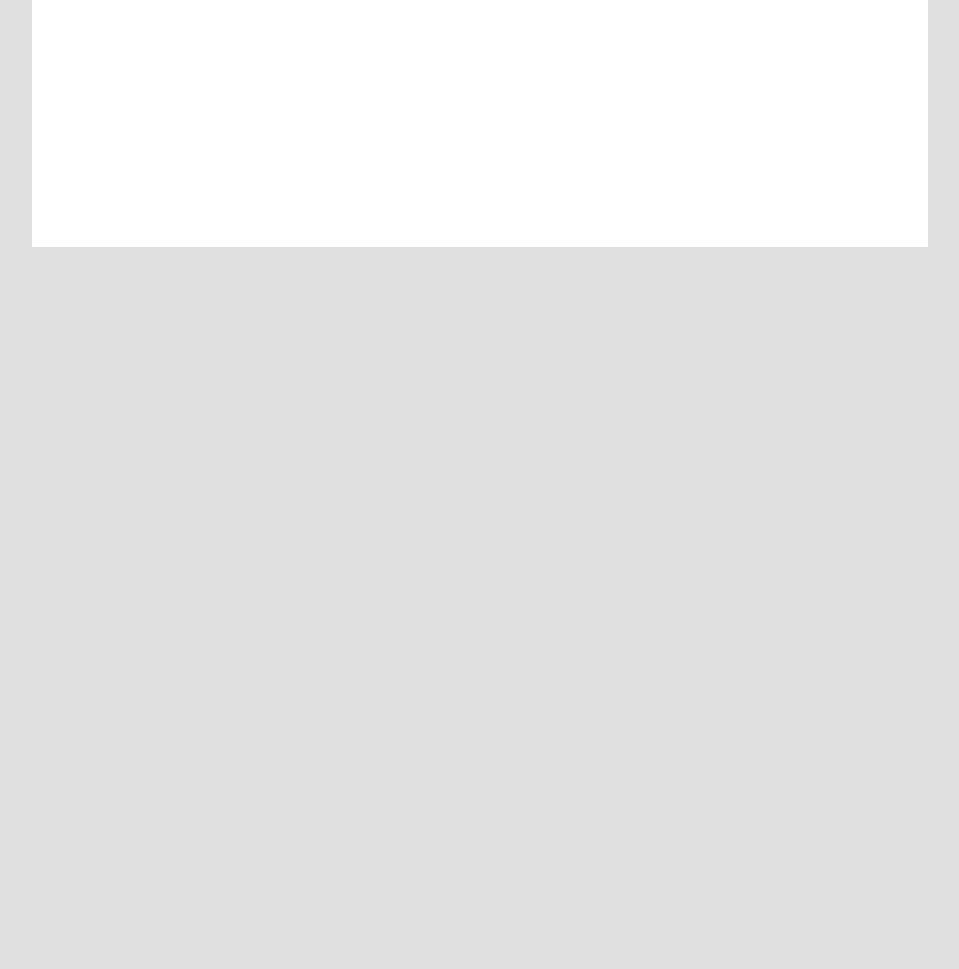
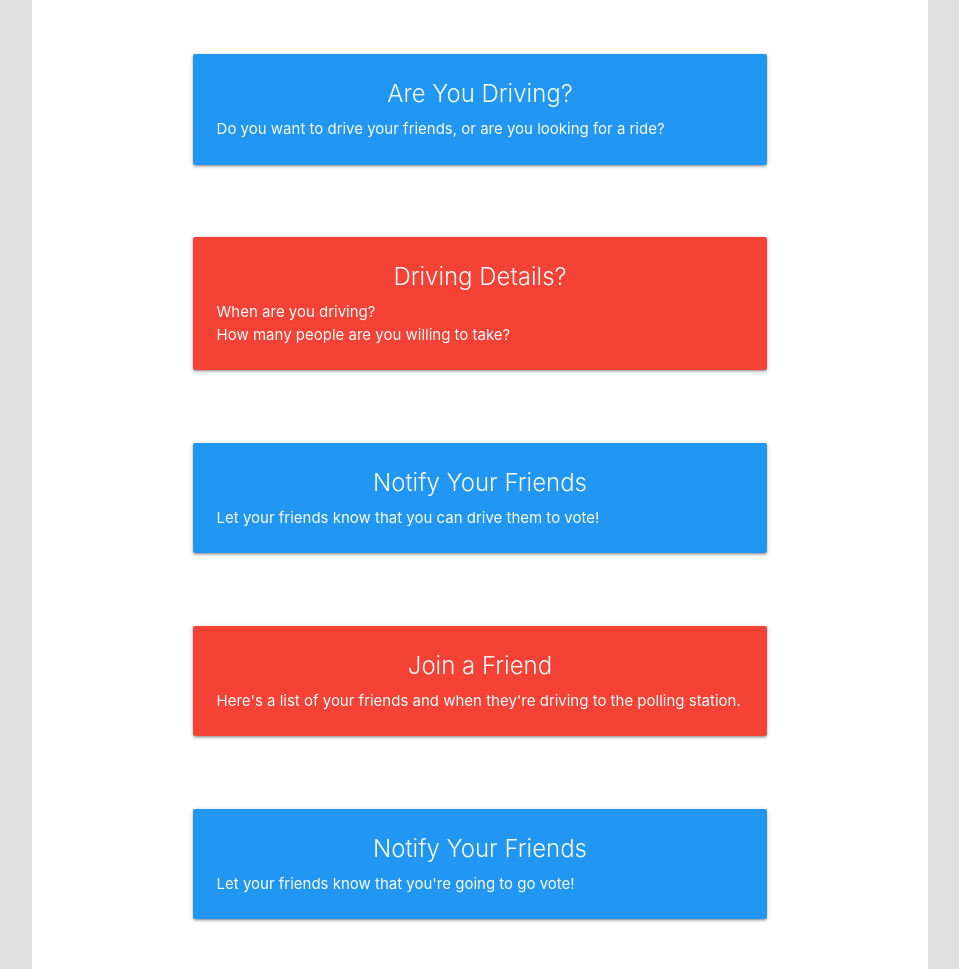
Before and after one commit to andrewchellis/votewithfriends, a website: page index.html in a window 1280 px wide. Shown: the part 553-1522 px from the top of the page, without its empty margins (160-1119 px from the left). Before the commit the page ends 800 px from the top, so only its background shows below. Drawn offline with nearby package versions, Linux system fonts and the light colour scheme.

Commit message:
add cards

```diff
--- a/index.html
+++ b/index.html
@@ -19,7 +19,7 @@ $('.scrollspy').scrollSpy();
 
 
 
-  <body style="height:100%;" class="grey lighten-2 white-text">
+  <body style="min-height:100%;" class="grey lighten-2 white-text">
 
   <script>
   window.fbAsyncInit = function() {
@@ -42,7 +42,7 @@ $('.scrollspy').scrollSpy();
   </script>
 
 
-      <div class="container white" style="height:100%;" >
+      <div class="container white" style="min-height:100%;" >
     <header class="section">
         <h1 class="center-align red-text">Vote With Friends</h1>
     </header>
@@ -84,6 +84,81 @@ $('.scrollspy').scrollSpy();
         </div>
 
     </div> <!-- end of step2 -->
+
+
+    <div id="step3" class="section scrollspy">
+        <div class="row">
+        <div class="col s12 m8 offset-m2">
+        <div class="card blue">
+            <div class="card-content">
+            <span class="card-title center-align">Are You Driving?</span>
+            <p>Do you want to drive your friends, or are you looking for a
+            ride?</p>
+            </div>
+        </div> <!-- end card -->
+        </div>
+        </div>
+
+    </div> <!-- end of step3 -->
+
+    <div id="driver1" class="section scrollspy">
+        <div class="row">
+        <div class="col s12 m8 offset-m2">
+        <div class="card red">
+            <div class="card-content">
+            <span class="card-title center-align">Driving Details?</span>
+            <p>When are you driving?</p>
+            <p>How many people are you willing to take?</p>
+            </div>
+        </div> <!-- end card -->
+        </div>
+        </div>
+
+    </div> <!-- end of driver1 -->
+
+
+    <div id="driver2" class="section scrollspy">
+        <div class="row">
+        <div class="col s12 m8 offset-m2">
+        <div class="card blue">
+            <div class="card-content">
+            <span class="card-title center-align">Notify Your Friends</span>
+            <p>Let your friends know that you can drive them to vote!</p>
+            </div>
+        </div> <!-- end card -->
+        </div>
+        </div>
+
+    </div> <!-- end of driver2 -->
+
+    <div id="friend1" class="section scrollspy">
+        <div class="row">
+        <div class="col s12 m8 offset-m2">
+        <div class="card red">
+            <div class="card-content">
+            <span class="card-title center-align">Join a Friend</span>
+            <p>Here's a list of your friends and when they're driving to the
+            polling station.</p>
+            </div>
+        </div> <!-- end card -->
+        </div>
+        </div>
+
+    </div> <!-- end of friend1 -->
+
+    <div id="friend2" class="section scrollspy">
+        <div class="row">
+        <div class="col s12 m8 offset-m2">
+        <div class="card blue">
+            <div class="card-content">
+            <span class="card-title center-align">Notify Your Friends</span>
+            <p>Let your friends know that you're going to go vote!</p>
+            </div>
+        </div> <!-- end card -->
+        </div>
+        </div>
+
+    </div> <!-- end of friend2 -->
     </main>
 
     <footer></footer>
```
